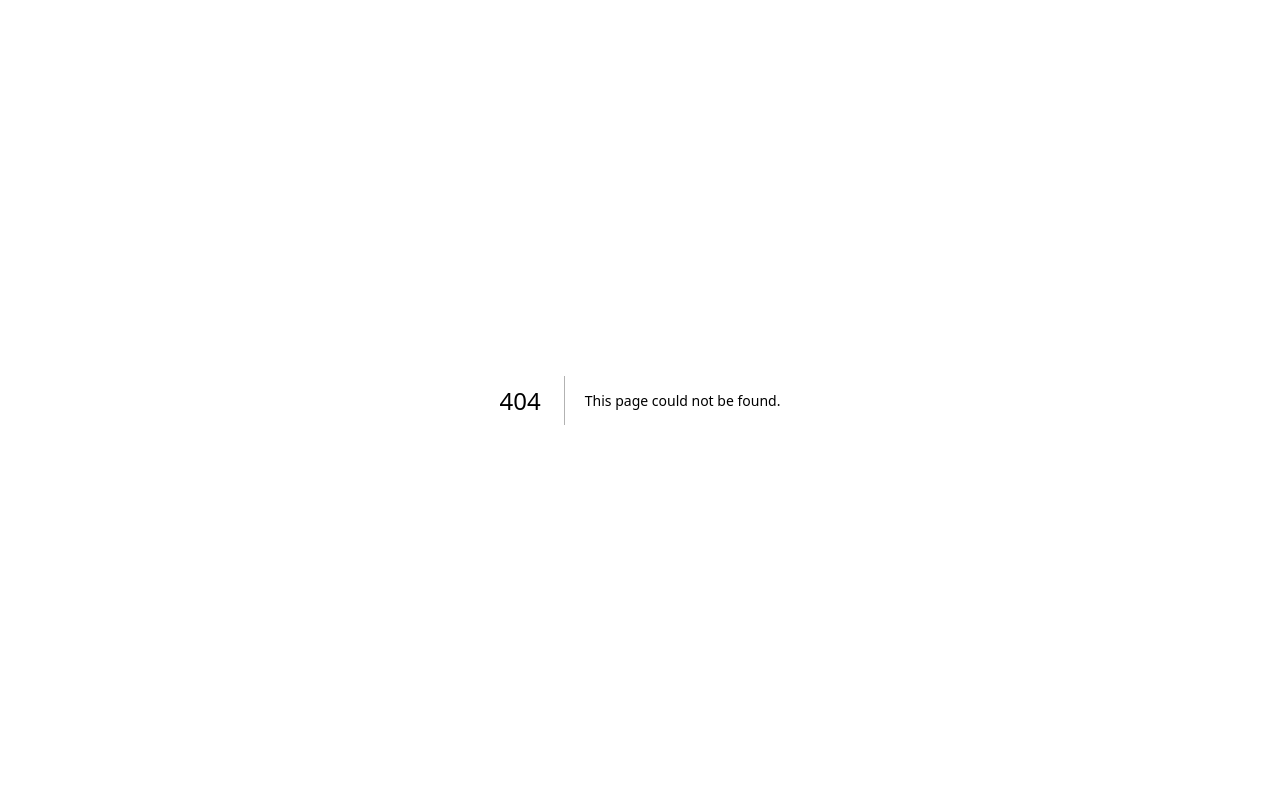
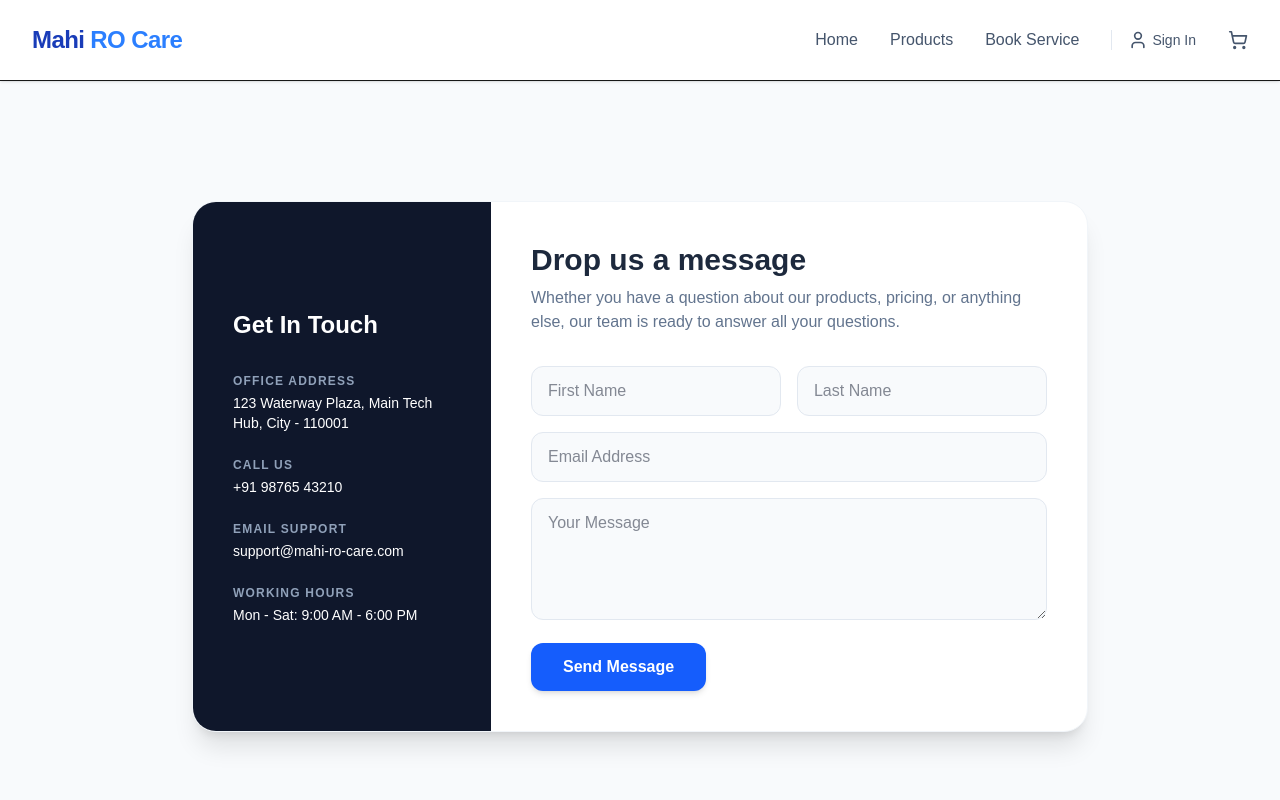
Before and after one commit to sssgkfkdk-prog/MahiRoCare, a Next.js app: page /contact in a window 1280 px wide. Before the commit this address had no page. Shown: the top 800 px of the page. Built offline with nearby package versions, Linux system fonts and the light colour scheme; no server answers.

Commit message:
Add About and Contact pages for footer quick links

```diff
--- /dev/null
+++ b/app/about/page.js
@@ -0,0 +1,39 @@
+import Navbar from '@/components/Navbar';
+import Footer from '@/components/Footer';
+
+export default function AboutPage() {
+  return (
+    <div className="min-h-screen flex flex-col bg-slate-50">
+      <Navbar />
+
+      <main className="flex-1 py-20 px-4">
+        <div className="max-w-4xl mx-auto bg-white rounded-3xl shadow-xl p-10 mt-10 border border-slate-100">
+           <h1 className="text-4xl font-bold text-slate-800 mb-6">About Mahi RO Care</h1>
+           <p className="text-lg text-slate-600 mb-6 leading-relaxed">
+             At Mahi RO Care, we believe that access to pure, safe drinking water is a fundamental right.
+             Founded with a vision to provide the most reliable water purification solutions, we have grown into
+             a trusted name for both domestic and commercial RO systems across the region.
+           </p>
+           <p className="text-lg text-slate-600 mb-6 leading-relaxed">
+             Our team of certified technicians specializes in the installation, maintenance, and repair of
+             all types of water purifiers. We don't just fix machines; we ensure the health and safety of
+             your family and employees by keeping your water systems in peak condition.
+           </p>
+
+           <div className="grid grid-cols-1 md:grid-cols-2 gap-8 mt-12 pt-12 border-t border-slate-100">
+             <div>
+                <h3 className="text-xl font-bold text-slate-800 mb-3">Our Mission</h3>
+                <p className="text-slate-600">To deliver uninterrupted access to crystal clear, healthy water through premium service and cutting-edge technology.</p>
+             </div>
+             <div>
+                <h3 className="text-xl font-bold text-slate-800 mb-3">Our Promise</h3>
+                <p className="text-slate-600">Transparent pricing, punctual service visits, and 100% genuine spare parts guaranteed every single time.</p>
+             </div>
+           </div>
+        </div>
+      </main>
+
+      <Footer />
+    </div>
+  );
+}
--- /dev/null
+++ b/app/contact/page.js
@@ -0,0 +1,64 @@
+import Navbar from '@/components/Navbar';
+import Footer from '@/components/Footer';
+
+export default function ContactPage() {
+  return (
+    <div className="min-h-screen flex flex-col bg-slate-50">
+      <Navbar />
+
+      <main className="flex-1 py-20 px-4 mt-10">
+        <div className="max-w-4xl mx-auto">
+          <div className="bg-white rounded-3xl shadow-xl overflow-hidden border border-slate-100 flex flex-col md:flex-row">
+
+            {/* Left Contact Info Side */}
+            <div className="bg-slate-900 text-white p-10 md:w-1/3 flex flex-col justify-center">
+               <h2 className="text-2xl font-bold mb-8">Get In Touch</h2>
+
+               <div className="space-y-6">
+                 <div>
+                   <h4 className="text-slate-400 text-xs font-bold tracking-widest uppercase mb-1">Office Address</h4>
+                   <p className="text-sm font-medium">123 Waterway Plaza, Main Tech Hub, City - 110001</p>
+                 </div>
+
+                 <div>
+                   <h4 className="text-slate-400 text-xs font-bold tracking-widest uppercase mb-1">Call Us</h4>
+                   <p className="text-sm font-medium">+91 98765 43210</p>
+                 </div>
+
+                 <div>
+                   <h4 className="text-slate-400 text-xs font-bold tracking-widest uppercase mb-1">Email Support</h4>
+                   <p className="text-sm font-medium">support@mahi-ro-care.com</p>
+                 </div>
+
+                 <div>
+                   <h4 className="text-slate-400 text-xs font-bold tracking-widest uppercase mb-1">Working Hours</h4>
+                   <p className="text-sm font-medium">Mon - Sat: 9:00 AM - 6:00 PM</p>
+                 </div>
+               </div>
+            </div>
+
+            {/* Right Contact Form Side */}
+            <div className="p-10 md:w-2/3">
+              <h2 className="text-3xl font-bold text-slate-800 mb-2">Drop us a message</h2>
+              <p className="text-slate-500 mb-8">Whether you have a question about our products, pricing, or anything else, our team is ready to answer all your questions.</p>
+
+              <form className="space-y-4">
+                <div className="grid grid-cols-1 md:grid-cols-2 gap-4">
+                  <input type="text" placeholder="First Name" className="w-full px-4 py-3 bg-slate-50 border border-slate-200 rounded-xl focus:ring-2 focus:ring-blue-500 outline-none transition text-slate-900" />
+                  <input type="text" placeholder="Last Name" className="w-full px-4 py-3 bg-slate-50 border border-slate-200 rounded-xl focus:ring-2 focus:ring-blue-500 outline-none transition text-slate-900" />
+                </div>
+                <input type="email" placeholder="Email Address" className="w-full px-4 py-3 bg-slate-50 border border-slate-200 rounded-xl focus:ring-2 focus:ring-blue-500 outline-none transition text-slate-900" />
+                <textarea rows="4" placeholder="Your Message" className="w-full px-4 py-3 bg-slate-50 border border-slate-200 rounded-xl focus:ring-2 focus:ring-blue-500 outline-none transition text-slate-900"></textarea>
+                <button type="button" onClick={() => alert('Thanks for reaching out! In this demo, contact forms are not wired up to a DB yet.')} className="bg-blue-600 text-white font-bold py-3 px-8 rounded-xl hover:bg-blue-700 shadow-md transition w-full md:w-auto">
+                  Send Message
+                </button>
+              </form>
+            </div>
+          </div>
+        </div>
+      </main>
+
+      <Footer />
+    </div>
+  );
+}
```
